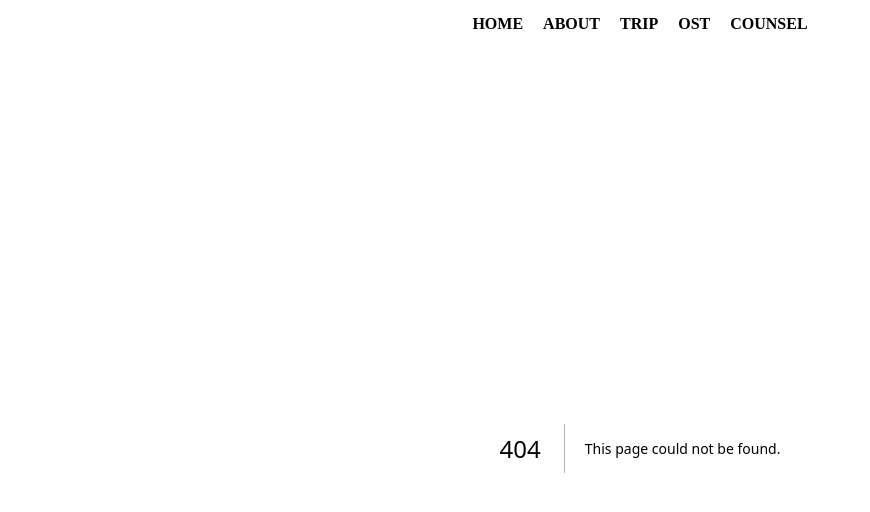
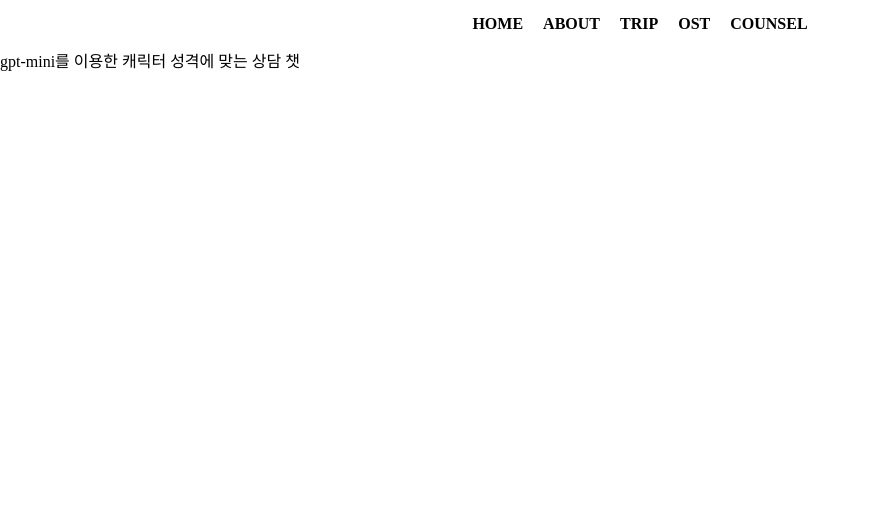
Before and after one commit to Hyun198/itsokaynottobeokay, a Next.js app: page /counsel in a window 1280 px wide. Before the commit this address had no page. Shown: the top 512 px of the page, without its empty margins (0-870 px from the left). Built offline with nearby package versions, Linux system fonts and the light colour scheme.

Commit message:
councel 페이지

```diff
--- a/package.json
+++ b/package.json
@@ -10,7 +10,9 @@
   },
   "dependencies": {
     "axios": "^1.7.7",
+    "cors": "^2.8.5",
     "next": "14.2.15",
+    "openai": "^4.71.1",
     "react": "^18",
     "react-dom": "^18",
     "swr": "^2.2.5"
--- /dev/null
+++ b/src/app/counsel/page.js
@@ -0,0 +1,7 @@
+export default function Councel() {
+    return (
+        <div>
+            gpt-mini를 이용한 캐릭터 성격에 맞는 상담 챗
+        </div>
+    )
+}
```
Also changed, not shown: 1 other file (tests, documents, lock files or other folders).
